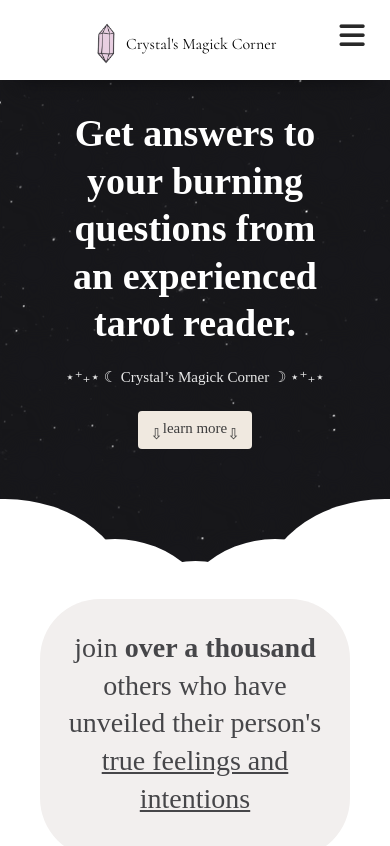
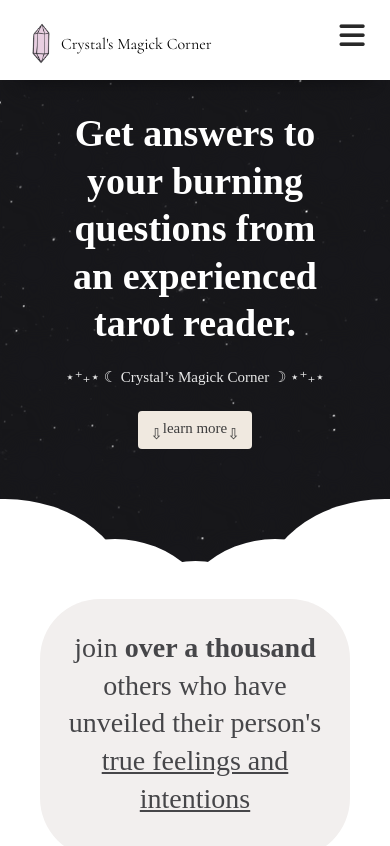
Before and after one commit to feliciaj628/newer-tarot, a React (Create React App) app: page / in a window 390 px wide. Shown: the top 846 px of the page. Built offline with nearby package versions, Linux system fonts and the light colour scheme; a web font is replaced by a local one.

Commit message:
fix logo

```diff
--- a/src/components/Navbar.css
+++ b/src/components/Navbar.css
@@ -256,10 +256,16 @@ ul::marker {
     justify-content: end;
     justify-self: flex-end;
   }
+  .icon-container {
+    margin-left: 5px;
+  }
+
   .icon-cont-cont {
     margin-left: 0px;
     left: 0;
     transform: translate(0%, -8%);
+    display: block;
+    position: absolute;
   }
   /* .icon-cont-cont {
     margin-left: 0px;
```
